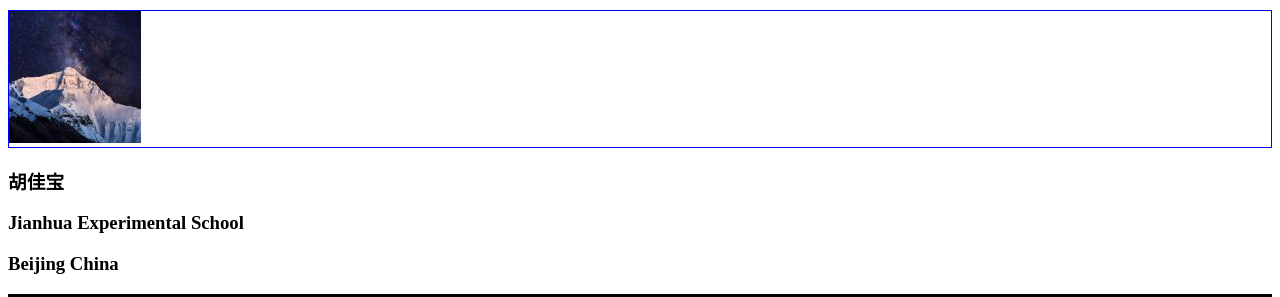
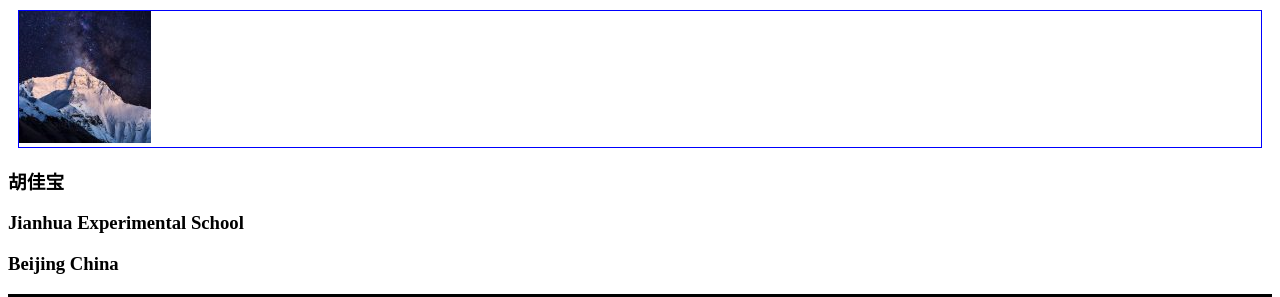
Before and after one commit to hujiabao2006/hujiabao2006.github.io, a plain HTML site: page about.html in a window 1280 px wide. Shown: the top 297 px of the page. Drawn offline with Linux system fonts and the light colour scheme.

Commit message:
新增图像

```diff
--- a/about.html
+++ b/about.html
@@ -9,7 +9,7 @@
     <style>
         #PictureBox{
             border: 1px solid blue;
-            margin: 10px auto 10px auto;
+            margin: 10px;
             justify-content: center;
         }
         #InformationBox{
```
